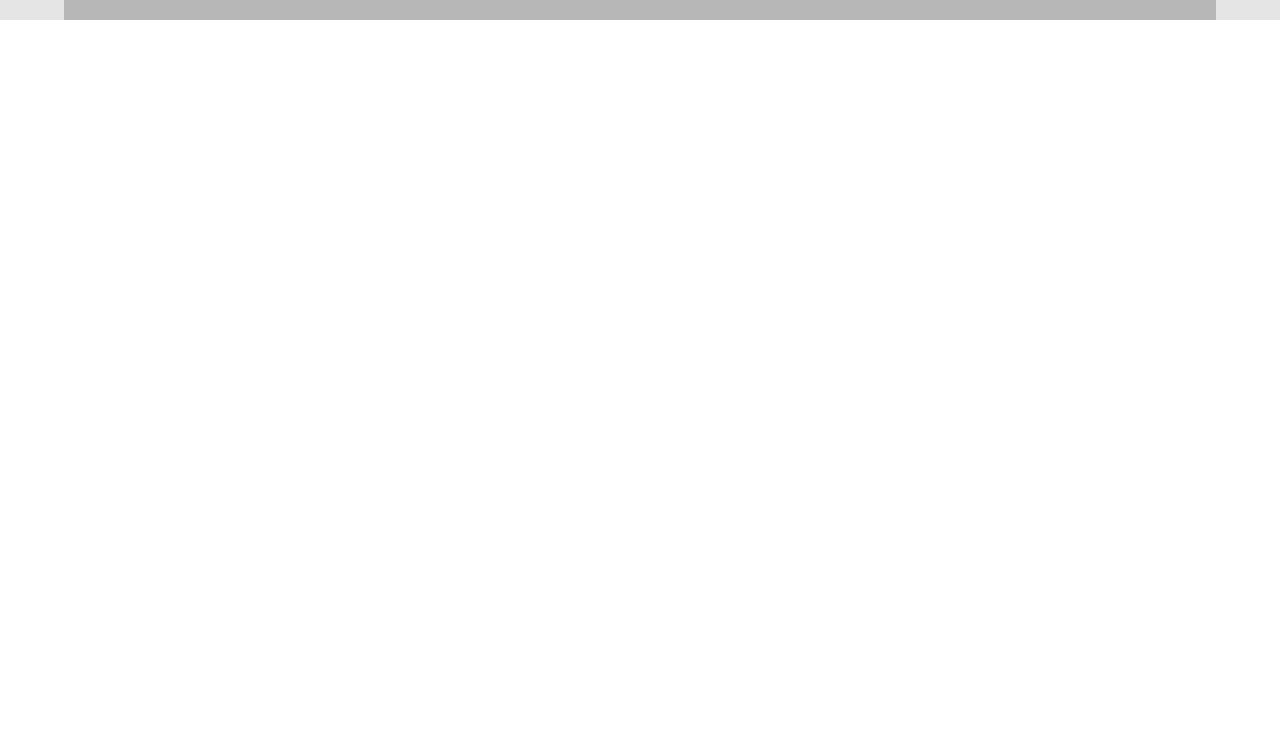
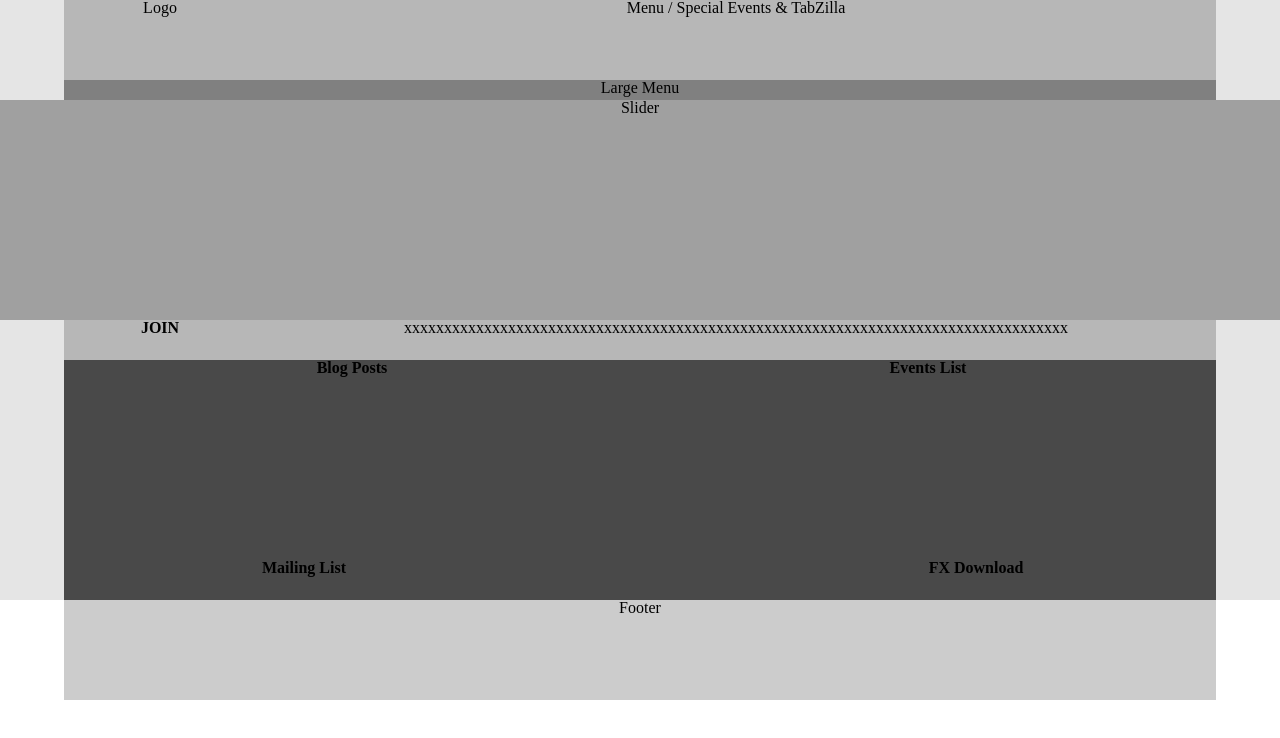
Before and after one commit to MozillaKerala/myna, a plain HTML site: page index.html in a window 1280 px wide. Drawn offline with Linux system fonts and the light colour scheme.

Commit message:
[Completed] Wire fram Completed

```diff
--- a/css/custom.css
+++ b/css/custom.css
@@ -1,4 +1,5 @@
 article,aside,details,figcaption,figure,
-    footer,header,hgroup,menu,nav,section {
+    footer,header,hgroup,menu,nav,section,div {
     	min-height: 20px;
+    	text-align: center;
     }
--- a/css/style.css
+++ b/css/style.css
@@ -8,3 +8,39 @@
 	margin: 0 auto;
 	background-color: rgba(0,0,0,0.2);
 }
+
+.full-container{
+	width: 100%;
+	background-color: rgba(0,0,0,0.3);
+}
+
+.header-main{
+	min-height: 80px;
+}
+
+.header-sub{
+	background-color: rgba(0,0,0,0.3);
+}
+
+.slider{
+	min-height: 220px;
+}
+
+.community-desc{
+	min-height: 40px;
+}
+
+.blog-events .content-box{
+	min-height: 200px;
+	background-color: rgba(0,0,0,0.6);
+}
+
+.list-content .content-box{
+	min-height: 40px;
+	background-color: rgba(0,0,0,0.6);
+}
+
+.footer{
+	min-height: 100px;
+	background-color: rgba(0,0,0,0.2);
+}
--- a/index.html
+++ b/index.html
@@ -26,9 +26,83 @@
 <body>
 	<div id="main-container">
 		<header class="container">
+			<div class="row header-main">
+				<div class="column-small-2">
+					Logo
+				</div>
+				<div class="column-small-10">
+					Menu / Special Events & TabZilla
+				</div>
+			</div>
+			<!-- Main Header -->
 
-		</header>
+			<!-- Header menu if special events -->
+			<div class="row header-sub">
+				<div class="column-small-12">Large Menu</div>
+			</div>
 
 
+		</header><!-- end of class ="container" -->
+		<!-- #####################     End of Header     ##################### -->
+
+
+		<div class="slider full-container">
+			<div class="row">
+				<div class="column-small-12">
+					<p>Slider </p>
+				</div>
+			</div>
+		</div>
+		<!-- #####################     End of slider     ##################### -->
+
+		<!-- Join and community Description -->
+		<div class="container community-desc">
+			<div class="row">
+				<div class="column-small-2">
+					<h1>JOIN</h1>
+				</div>
+
+				<div class="column-small-10">
+					<p>xxxxxxxxxxxxxxxxxxxxxxxxxxxxxxxxxxxxxxxxxxxxxxxxxxxxxxxxxxxxxxxxxxxxxxxxxxxxxxxxxxx</p>
+				</div>
+			</div>
+		</div>
+		<!-- #####################     End of community Description     ##################### -->
+
+
+		<!-- Blog and Events -->
+		<div class="container blog-events">
+			<div class="row">
+				<div class="column-small-6 content-box">
+					<h1>Blog Posts</h1>
+				</div>
+
+				<div class="column-small-6 content-box">
+					<h1>Events List</h1>
+				</div>
+			</div>
+		</div>
+		<!-- #####################     End of Blog and Events     ##################### -->
+
+
+		<!-- List and content -->
+		<div class="container list-content">
+			<div class="row">
+				<div class="column-small-5 content-box">
+					<h1>Mailing List</h1>
+				</div>
+				<div class="column-small-2 content-box"></div>
+				<div class="column-small-5 content-box">
+					<h1>FX Download</h1>
+				</div>
+			</div>
+		</div>
+		<!-- #####################     End of Blog and Events     ##################### -->
+
 	</div><!-- end of id ="main-container" -->
+
+
+	<footer class="container footer">
+		<p>Footer</p>
+	</footer>
 </body>
```
